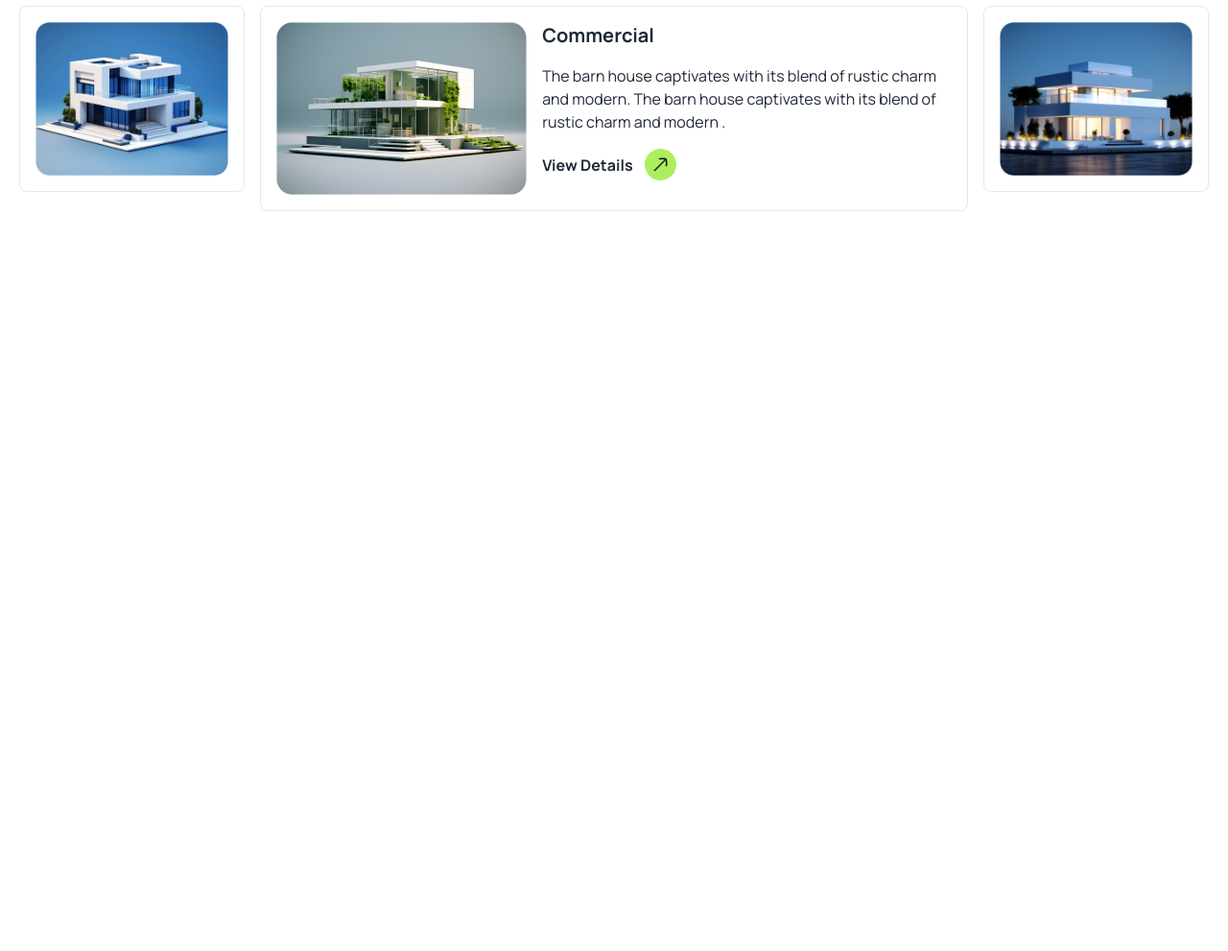
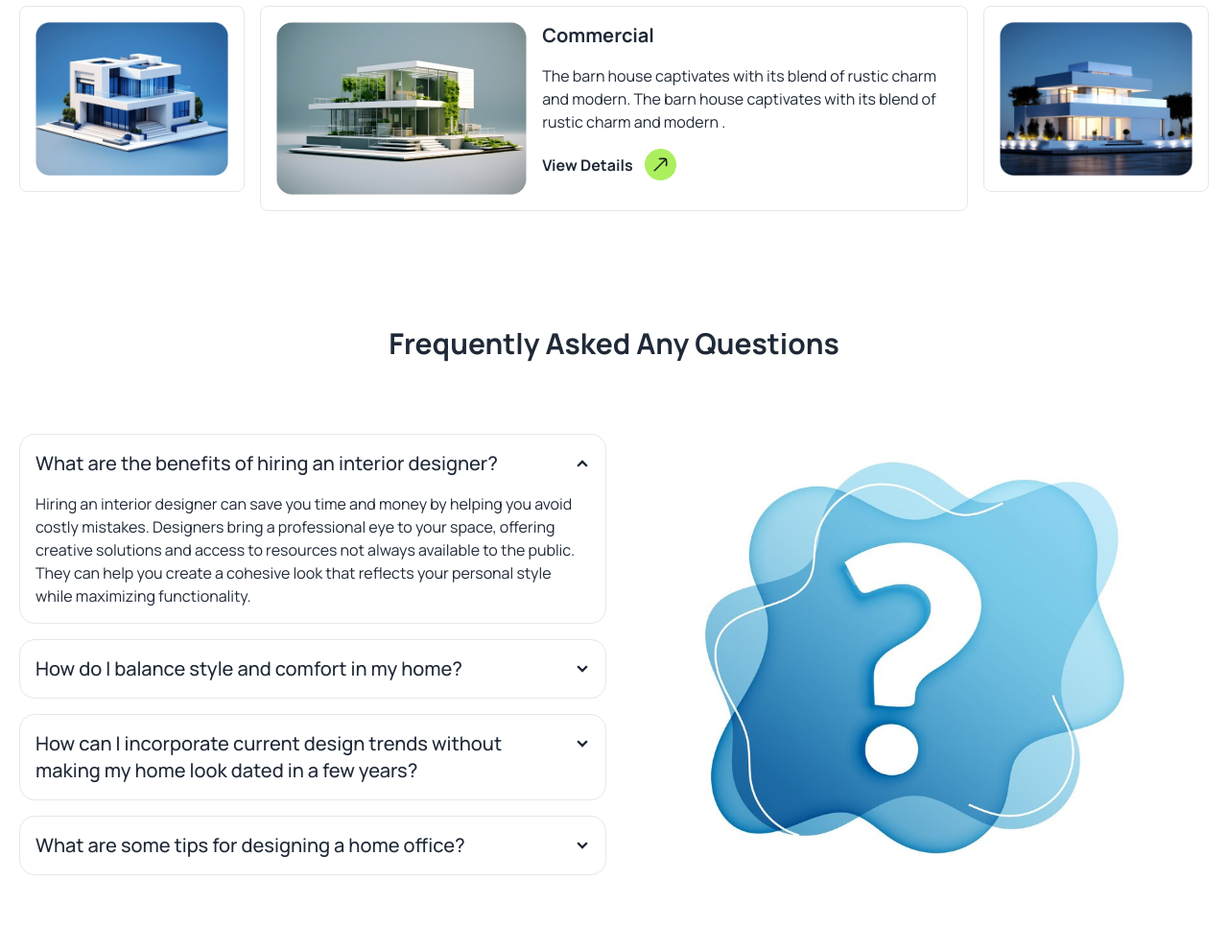
Before and after one commit to mahmudrkb/Assignment-3, a plain HTML site: page index.html in a window 1280 px wide. Shown: the part 2516-3507 px from the top of the page at 96% size. Before the commit the page ends 2816 px from the top, so only its background shows below. Drawn offline with nearby package versions, Linux system fonts and the light colour scheme; files whose address does not match are found by name.

Commit message:
challenge part done

```diff
--- a/index.html
+++ b/index.html
@@ -407,6 +407,80 @@
          </section>
 
 
+         <!-- asked Questions   challenge part-->
+
+         <section>
+
+          <div class="container  mx-auto py-10 px-5">
+              <div class="">
+                  <h1 class="text-2xl font-bold md:text-3xl mb-10 md:mb-0 text-center">Frequently Asked Any Questions
+
+                  </h1>
+
+                  <div class="grid grid-cols-1  md:grid-cols-2 md:justify-items-center gap-4 items-center ">
+
+
+
+
+                      <div class="" >
+                          <div class="collapse collapse-arrow border mb-4">
+                              <input type="radio" name="my-accordion-2" checked="checked" />
+
+                              <div class="collapse-title text-xl font-medium"> What are the benefits of hiring an interior designer?</div>
+
+                              <div class="collapse-content">
+                                <p>Hiring an interior designer can save you time and money by helping you avoid costly mistakes. Designers bring a professional eye to your space, offering creative solutions and access to resources not always available to the public. They can help you create a cohesive look that reflects your personal style while maximizing functionality. </p>
+                              </div>
+                          </div>
+
+
+                          <div class="collapse collapse-arrow border mb-4 ">
+                              <input type="radio" name="my-accordion-2" />
+                              <div class="collapse-title text-xl font-medium">How do I balance style and comfort in my home?
+                              </div>
+
+                              <div class="collapse-content">
+                                <p>To balance style and comfort, choose furniture that is both aesthetically pleasing and functional. Prioritize comfort in items you use frequently, like sofas and beds, and select pieces that suit your lifestyle. Layering textures, such as soft throws and plush rugs, can add both style and coziness to a room. </p>
+                              </div>
+                          </div>
+
+
+
+                          <div class="collapse collapse-arrow border mb-4 ">
+                              <input type="radio" name="my-accordion-2" />
+                              <div class="collapse-title text-xl font-medium">How can I incorporate current design trends without making my home look dated in a few years?</div>
+
+                              <div class="collapse-content">
+                                <p> Focus on integrating trends through accessories and smaller décor items, such as pillows, rugs, or artwork, which can be easily updated. Keep larger, more permanent items like furniture and wall colors neutral and timeless. This way, you can refresh your space with trendy elements without committing to long-term changes. </p>
+                              </div>
+                          </div>
+
+                          <div class="collapse collapse-arrow border">
+                              <input type="radio" name="my-accordion-2" />
+                              <div class="collapse-title text-xl font-medium">What are some tips for designing a home office?</div>
+
+                              <div class="collapse-content">
+                                <p> When designing a home office, prioritize comfort and functionality. Choose an ergonomic chair and desk, ensure proper lighting, and organize the space with storage solutions to keep clutter at bay. Personalize the space with art or décor that inspires you, but keep it professional and conducive to productivity </p>
+                              </div>
+                          </div>
+
+                      </div>
+
+
+                      <img  class="mx-auto w-full" src="./assets/question-mark.jpg" alt="">
+
+                  </div>
+
+              </div>
+
+
+          </div>
+
+       </section>
+
+
+
+
 
 
 
```
Also changed, not shown: assets/question-mark.jpg (added).
